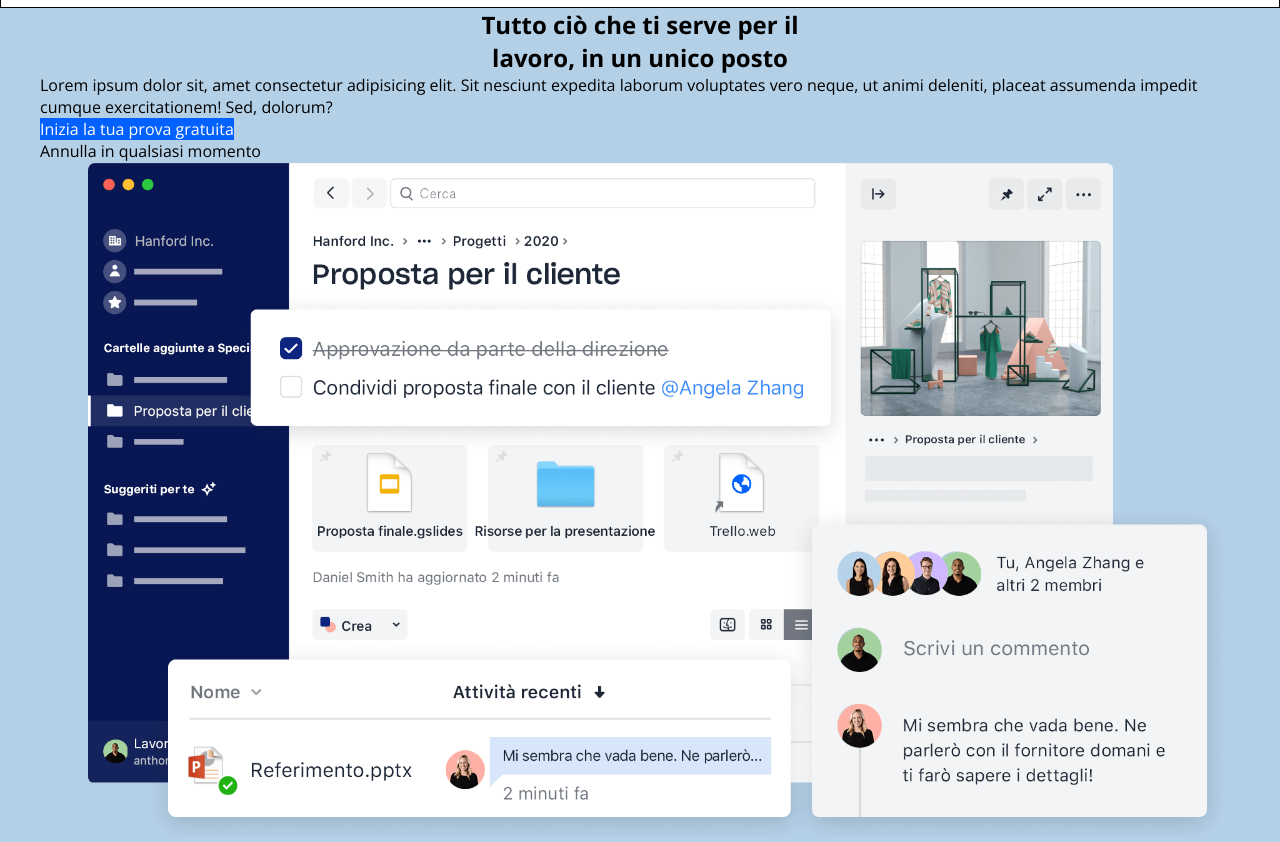
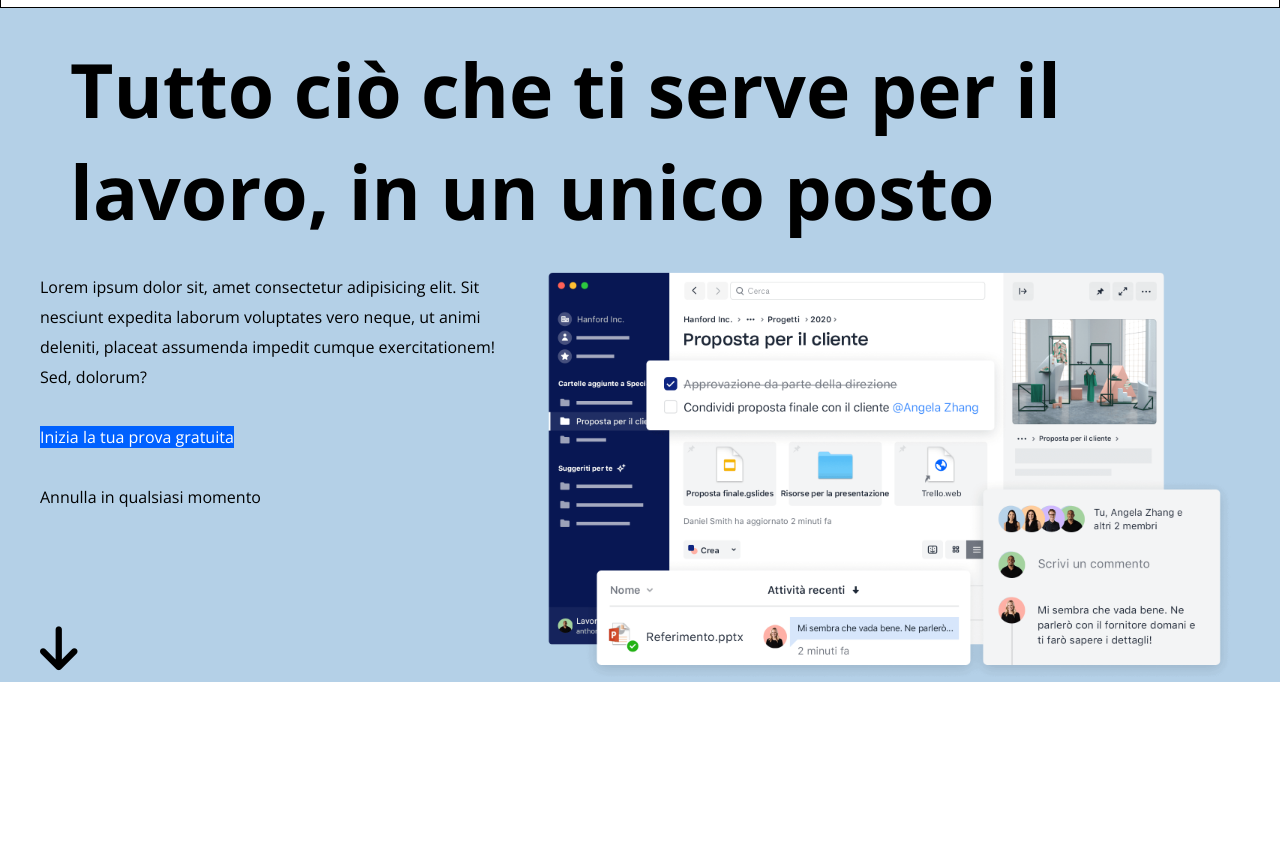
Before and after one commit to w3bd3v3lop3rNico/htmlcss-dropbox, a plain HTML site: page index.html in a window 1280 px wide. Shown: the part 39-881 px from the top of the page. After the commit the page ends 800 px from the top, so only its background shows below. Drawn offline with nearby package versions, Linux system fonts and the light colour scheme.

Commit message:
Style hero

```diff
--- a/css/style.css
+++ b/css/style.css
@@ -1,5 +1,5 @@
 /* DEFAULT */
-html {
+body {
     font-family: 'DM Sans', sans-serif;
     font-family: 'Fredoka', sans-serif;
     font-family: 'Open Sans', sans-serif;
@@ -69,8 +69,8 @@ menu {
     margin: 0 auto;
     background-color: #B4D0E7;
     text-align: left;
-    display: flex;
-    flex-wrap: wrap;
+    /* display: flex;
+    flex-wrap: wrap; */
 }
 /* .hero-content {
     display: flex;
@@ -78,7 +78,31 @@ menu {
 } */
 
 .title-row {
-    text-align: center;
+    text-align: left;
+    font-size: 50px;
+    padding: 30px;
+}
+
+.content-row {
+    display: flex;
+}
+.hero-text {
+    display: flex;
+    flex-direction: column;
+    flex-basis: calc((100% / 5) * 2);
+}
+.text {
+    flex-grow: 1;
+}
+.hero-img {
+    flex-basis: calc((100% / 5) * 3);
+}
+.hero-text-item {
+    font-size: 50px;
+}
+.text * {
+    margin-bottom: 30px;
+    line-height: 30px;
 }
 
 
--- a/index.html
+++ b/index.html
@@ -7,6 +7,13 @@
     <link rel="preconnect" href="https://fonts.googleapis.com">
     <link rel="preconnect" href="https://fonts.gstatic.com" crossorigin>
     <link href="https://fonts.googleapis.com/css2?family=DM+Sans:opsz,wght@9..40,100;9..40,400;9..40,500;9..40,600;9..40,700&family=Fredoka:wght@300;400;500;600&family=Open+Sans:wght@400;500;700;800&display=swap" rel="stylesheet">
+    <link
+			rel="stylesheet"
+			href="https://cdnjs.cloudflare.com/ajax/libs/font-awesome/6.4.2/css/all.min.css"
+			integrity="sha512-z3gLpd7yknf1YoNbCzqRKc4qyor8gaKU1qmn+CShxbuBusANI9QpRohGBreCFkKxLhei6S9CQXFEbbKuqLg0DA=="
+			crossorigin="anonymous"
+			referrerpolicy="no-referrer"
+	/>
     <link rel="stylesheet" href="./css/style.css">
 
 </head>
@@ -31,12 +38,16 @@
         <section class="hero">
             <div class="hero-content container-large">
                 <div class="title-row"> <h1>Tutto ciò che ti serve per il <br> lavoro, in un unico posto</h1></div>
-                <div class="content row">
+                <div class="content-row">
                     <div class="hero-text">
-                        <p>Lorem ipsum dolor sit, amet consectetur adipisicing elit. Sit nesciunt expedita laborum voluptates vero neque, ut animi deleniti, placeat assumenda impedit cumque exercitationem! Sed, dolorum?</p>
-                        <div ><a href="#" class="blue-button-item">Inizia la tua prova gratuita</a></div>
-                        <p>Annulla in qualsiasi momento</p>
+                        <div class="text">
+                            <p>Lorem ipsum dolor sit, amet consectetur adipisicing elit. Sit nesciunt expedita laborum voluptates vero neque, ut animi deleniti, placeat assumenda impedit cumque exercitationem! Sed, dolorum?</p>
+                            <div ><a href="#" class="blue-button-item">Inizia la tua prova gratuita</a></div>
+                            <p>Annulla in qualsiasi momento</p>
+                        </div>
+                        <div class="hero-text-item"><i class="fa-solid fa-arrow-down"></i></div>
                     </div>
+
                     <div class="hero-img">
                         <img src="./img/jumbo.png" alt="">
 
```
